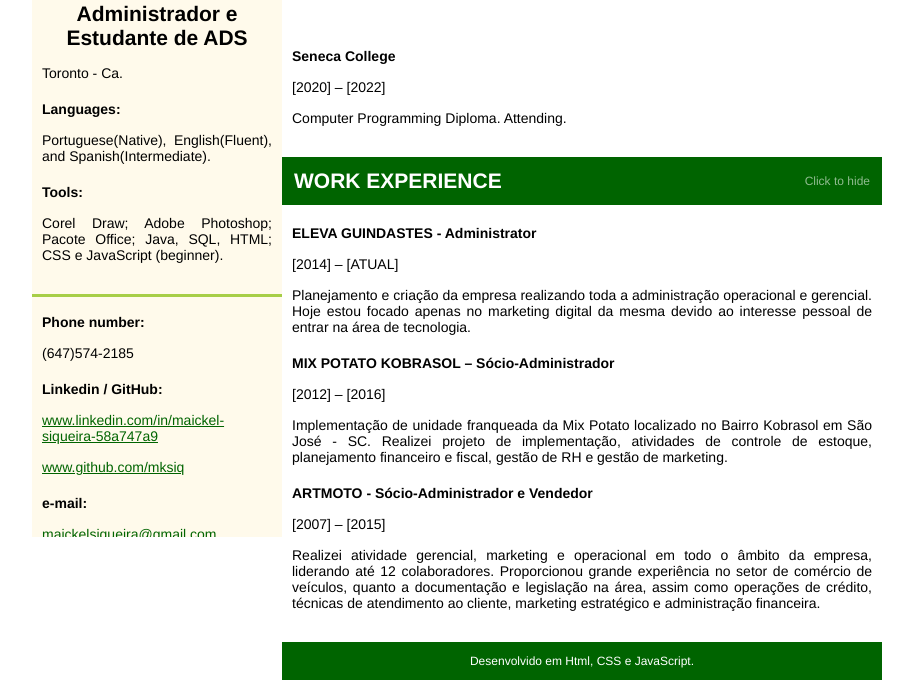
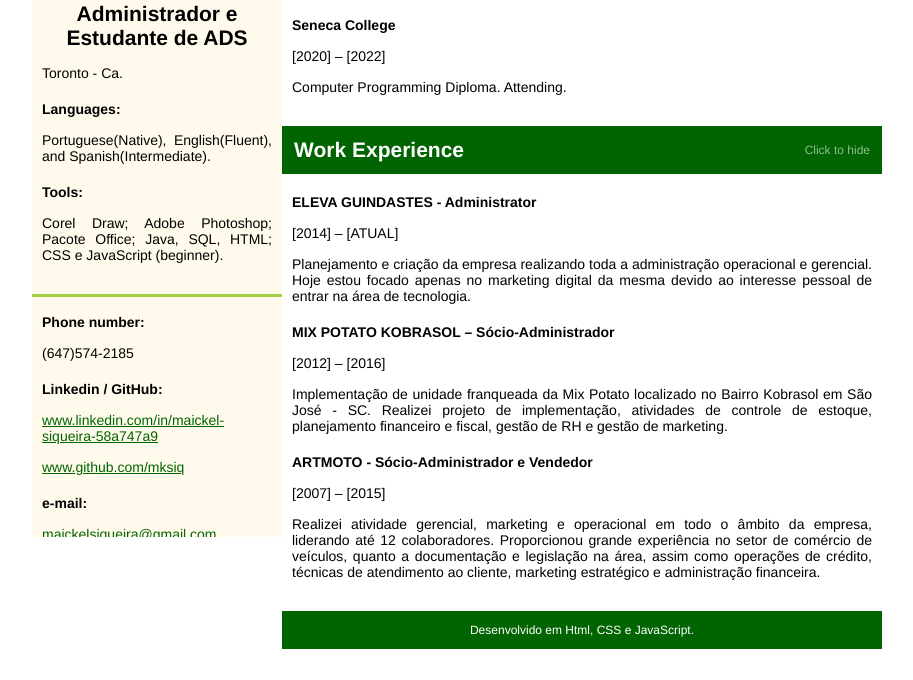
Before and after one commit to mksiq/mksiq.github.io, a plain HTML site: page index.html in a window 1280 px wide. Shown: the part 247-927 px from the top of the page, without its empty margins (128-1041 px from the left). After the commit the page ends 896 px from the top, so only its background shows below. Drawn offline with Linux system fonts and the light colour scheme.

Commit message:
Fixed typos

```diff
--- a/index.html
+++ b/index.html
@@ -139,14 +139,13 @@
         <h4>Senac SC (Brazil)</h4>
         <p>[2018] – [2019]</p>
         <p>System Analysis and Development. Not complete.</p></aba>
-        <br>
 
-         <h4>Seneca College</h4>
+        <h4>Seneca College</h4>
         <p>[2020] – [2022]</p>
         <p>Computer Programming Diploma. Attending.</p></aba>
         <br>
 
-        <h2 class="fundo-verde" ms-aba>WORK EXPERIENCE<esconder>Click to hide</esconder></h2>
+        <h2 class="fundo-verde" ms-aba>Work Experience<esconder>Click to hide</esconder></h2>
 
 
         <aba><h4>ELEVA GUINDASTES - Administrator </h4>
```
